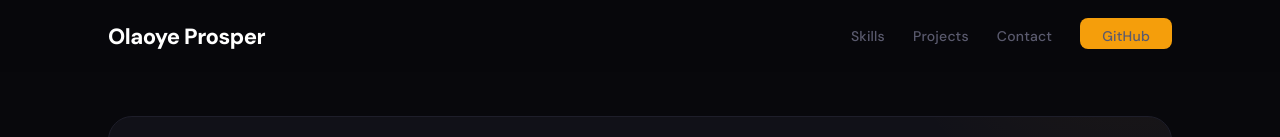
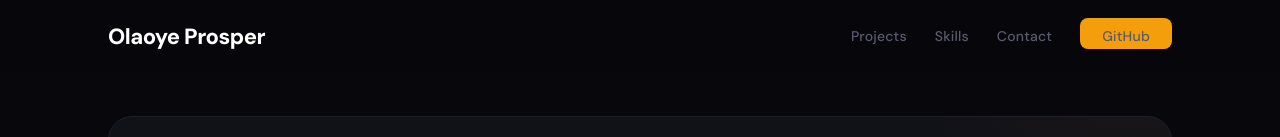
Before and after one commit to Pingwyd/Portfolio-website, a React (Vite) app: page / in a window 1280 px wide. Shown: the top 137 px of the page. Built offline with nearby package versions, Linux system fonts and the light colour scheme.

Commit message:
Fix active nav tracking for contact section

```diff
--- a/src/App.jsx
+++ b/src/App.jsx
@@ -151,7 +151,7 @@ function App() {
           }
         })
       },
-      { threshold: 0.3, rootMargin: '-72px 0px -40% 0px' }
+      { threshold: 0.15, rootMargin: '-72px 0px -20% 0px' }
     )
     sections.forEach((id) => {
       const el = document.getElementById(id)
@@ -214,8 +214,8 @@ function App() {
         <div className="container">
           <a href="#hero" className="nav-logo">Olaoye Prosper</a>
           <ul className="nav-links">
+            <li><a href="#projects" onClick={(e) => { e.preventDefault(); scrollTo('projects') }} className={activeSection === 'projects' ? 'active' : ''}>Projects</a></li>
             <li><a href="#skills" onClick={(e) => { e.preventDefault(); scrollTo('skills') }} className={activeSection === 'skills' ? 'active' : ''}>Skills</a></li>
-            <li><a href="#projects" onClick={(e) => { e.preventDefault(); scrollTo('projects') }} className={activeSection === 'projects' ? 'active' : ''}>Projects</a></li>
             <li><a href="#contact" onClick={(e) => { e.preventDefault(); scrollTo('contact') }} className={activeSection === 'contact' ? 'active' : ''}>Contact</a></li>
             <li><a href="https://github.com/Pingwyd" target="_blank" rel="noopener noreferrer" className="nav-cta">GitHub</a></li>
           </ul>
```
